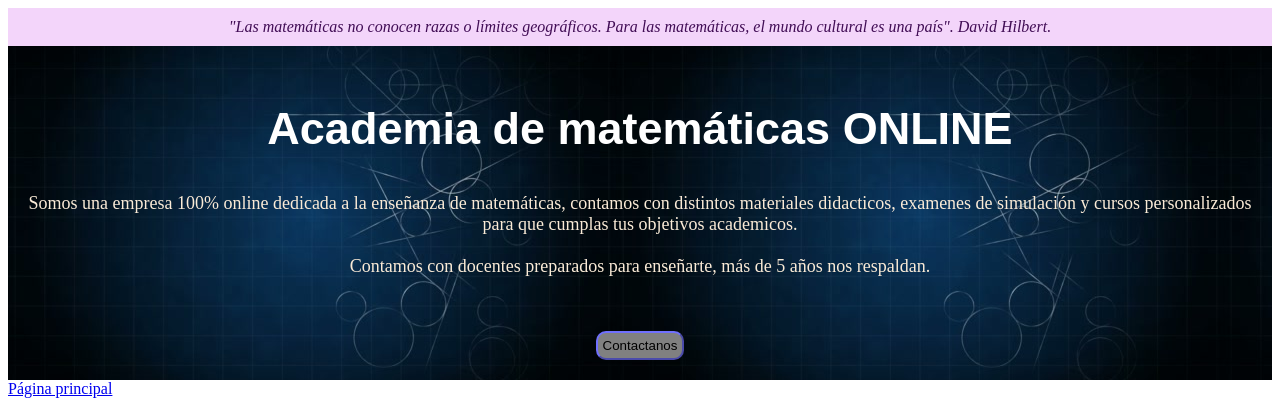
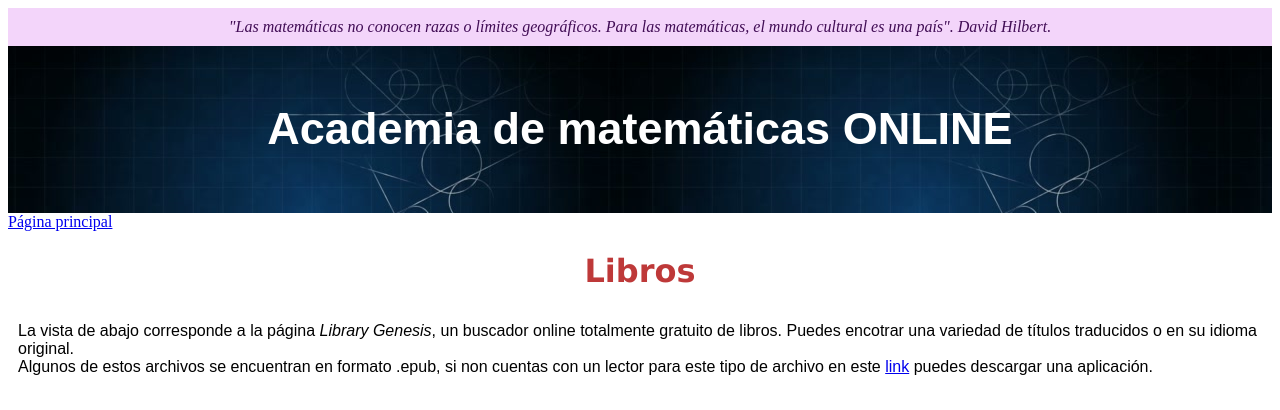
Before and after one commit to FabiWebData/proyecto01-2.github.io, a plain HTML site: page libros.html in a window 1280 px wide. Shown: the top 410 px of the page. Drawn offline with Linux system fonts and the light colour scheme.

Commit message:
Update libros.html

```diff
--- a/libros.html
+++ b/libros.html
@@ -23,13 +23,7 @@
     <header style="background: url(img/portadanva.jpg);text-align: center;">
             <div style="padding: 20px;">
             <h2 style="color: white; font-size: 45px; font-family: sans-serif;"> Academia de matemáticas ONLINE</h2>
-            <p style="color: antiquewhite; font-size: 18px;" >
-            Somos una empresa 100% online dedicada a la enseñanza de matemáticas, contamos con distintos materiales didacticos, examenes de
-            simulación y cursos personalizados para que cumplas tus objetivos academicos.
-            <br><br>
-            Contamos con docentes preparados para enseñarte, más de 5 años nos respaldan.
-            </p><br><br>
-            <button style="background-color:grey; border-color: rgb(112, 112, 255); padding: 5px; border-radius: 10px;"> Contactanos </button><br>
+
             </div>
         </div>
     </header>
```
